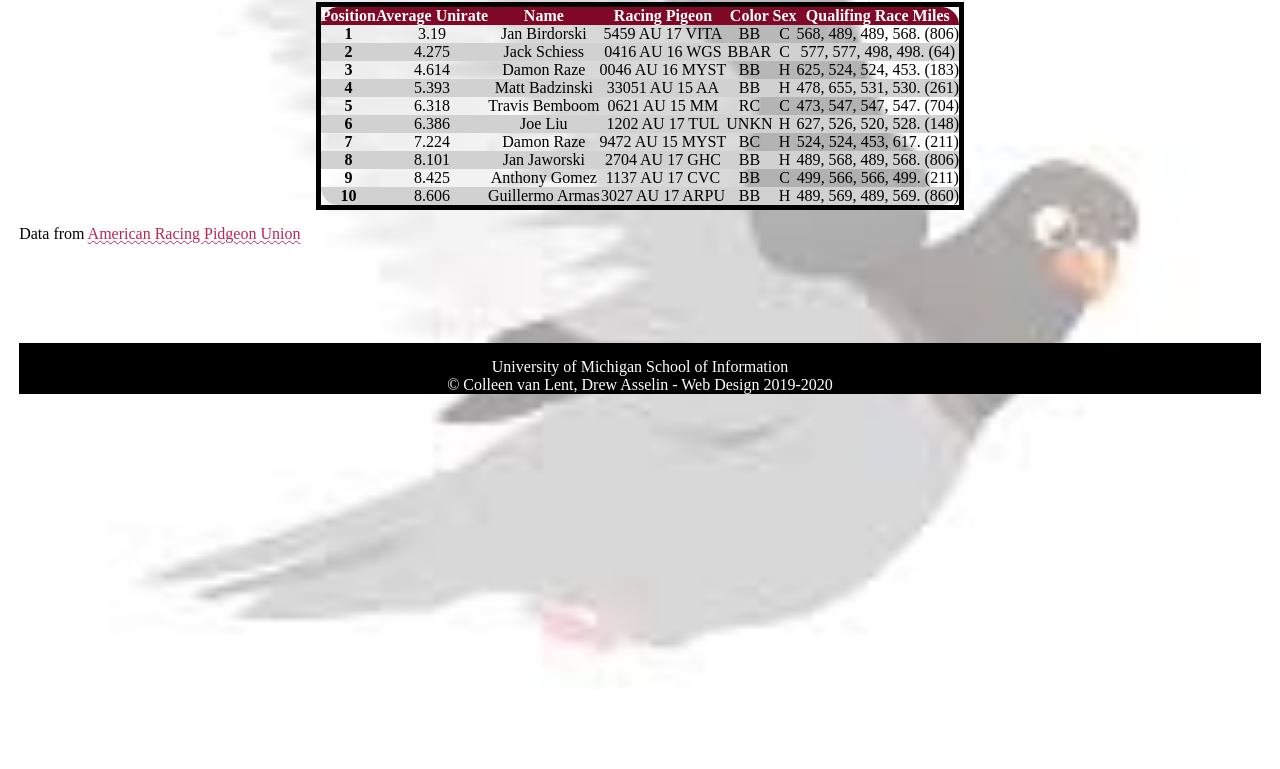
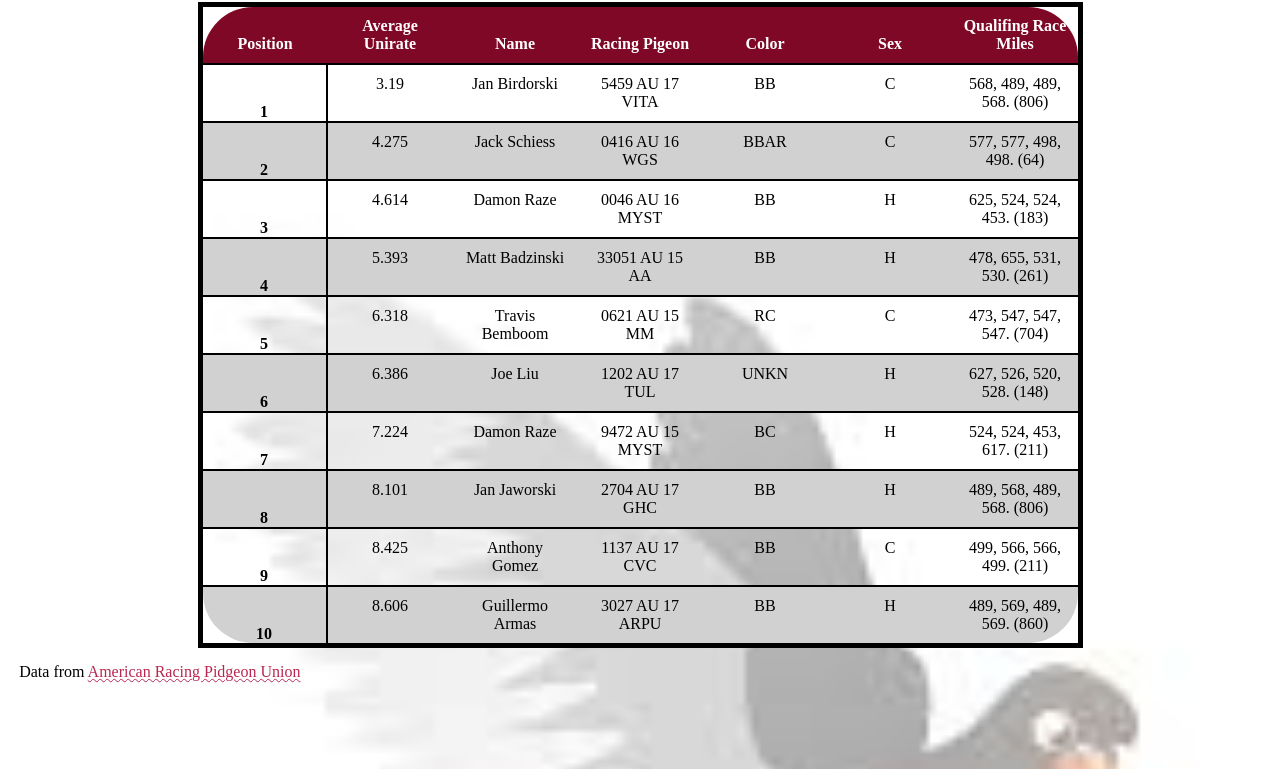
Before and after one commit to sulahmed20/homework4-2021, a plain HTML site: page index.html in a window 1280 px wide. Shown: the part 109-878 px from the top of the page. Before the commit the page ends 800 px from the top, so only its background shows below. Drawn offline with Linux system fonts and the light colour scheme; files whose address does not match are found by name; a web font is replaced by a local one.

Commit message:
Finished column header and row header

```diff
--- a/css/style.css
+++ b/css/style.css
@@ -69,19 +69,29 @@ a:link{
 
 
 td{
-  text-align: center
-
+  text-align: center;
+  border-top: 2px solid black;
+  padding-left: 10px;
+  padding-right: 10px;
+  padding-top: 10px;
+  padding-bottom: 10px;
 }
 
 
 .colhead{
   color: #FFFFFF;
-
+  background-color: #7e0825;
+  width: 125px;
+  padding-left: 10px;
+  padding-right: 10px;
+  padding-top: 10px;
+  padding-bottom: 10px;
 }
 
 
 .rowhead{
-
+  border-top: 2px solid black;
+  border-right: 2px solid black;
 }
 
 
@@ -99,10 +109,6 @@ thead tr:first-child th:first-child{
 
 thead tr:first-child th:last-child{
   border-top-right-radius: 50px;
-}
-
-thead tr:first-child{
-  background-color: #7e0825;
 }
 
 /*Add selectors and rules here*/
```
